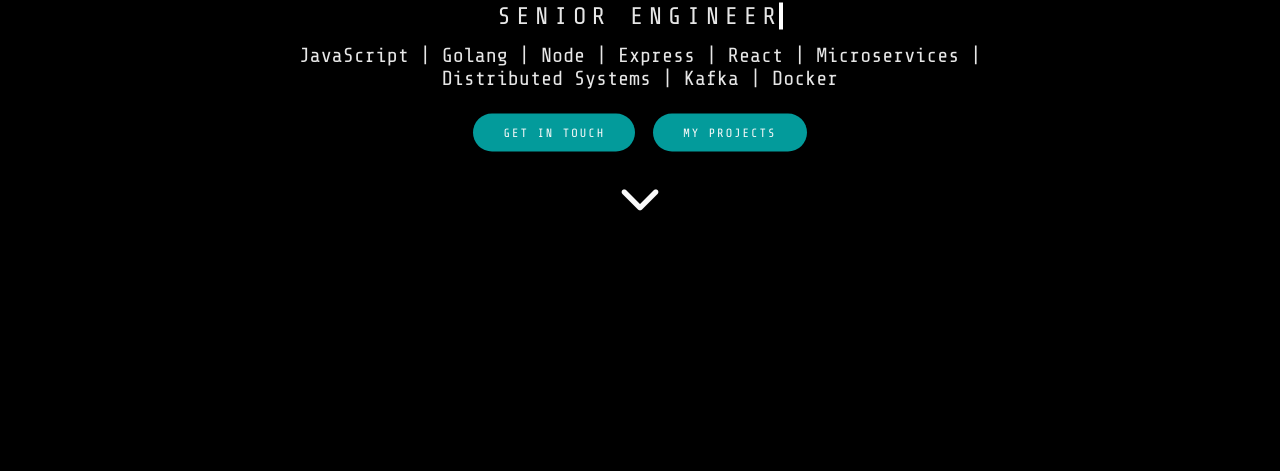
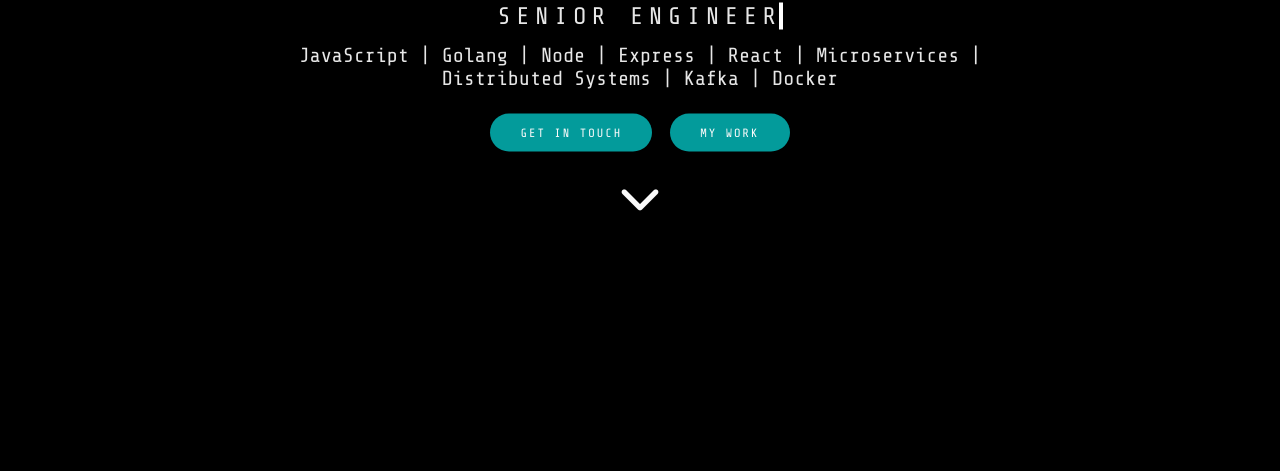
Before and after one commit to dineshbabu853/dineshbabu853.github.io, a plain HTML site: page index.html in a window 1280 px wide. Shown: the part 329-800 px from the top of the page. Drawn offline with nearby package versions, Linux system fonts and the light colour scheme.

Commit message:
update link

```diff
--- a/index.html
+++ b/index.html
@@ -69,7 +69,7 @@
                 <a href="#contact" class="btn">Get In Touch</a>
               </div>
               <div class="cta">
-                <a href="#projects" class="btn">My Projects</a>
+                <a href="#work" class="btn">My Work</a>
               </div>
             </div>
             <div>
@@ -104,7 +104,7 @@
         </div>
         <hr />
       </section>
-      <section id="interests" class="interests">
+      <section id="work" class="interests">
         <div class="container">
           <div class="title-heading">
             <h2>Professional Achievements</h2>
```
